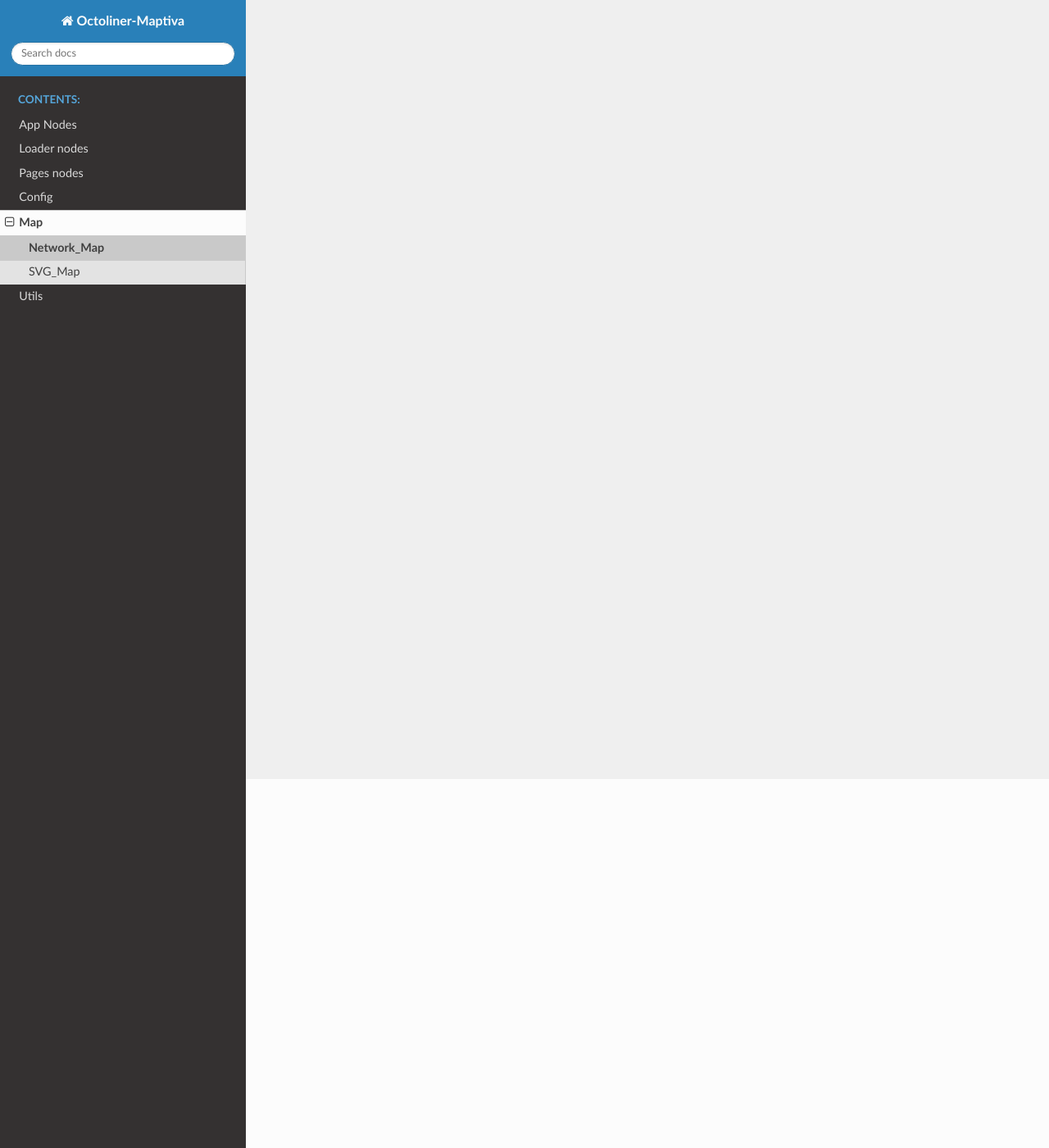
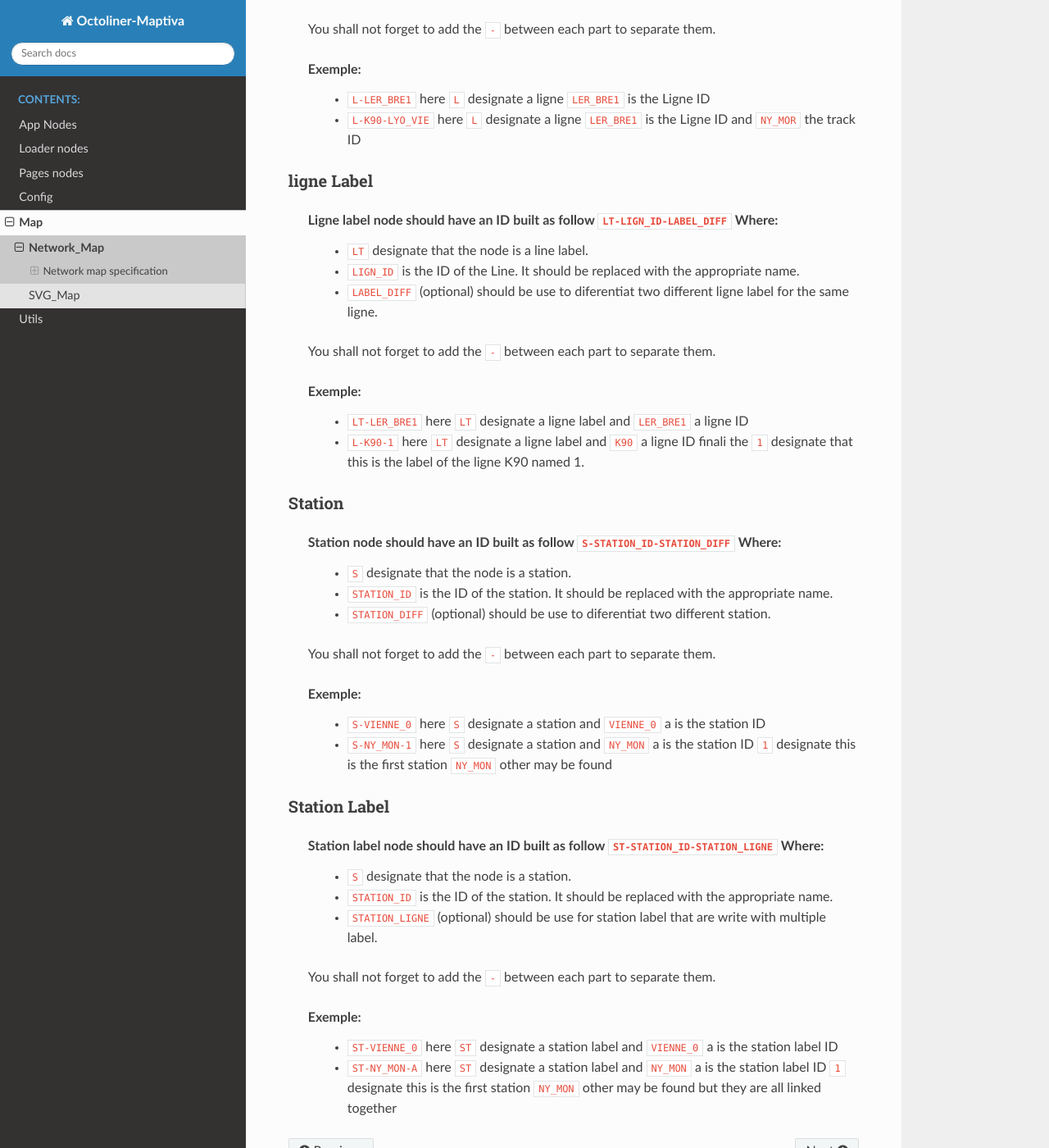
Before and after one commit to leocity207/Mapdiver_NeoBretagne_Data, a Sphinx documentation site: the page built from doc/source/src/map/network-map.rst, in a window 1280 px wide and 1400 px high, scrolled down 450 px. Shown: the whole window at 82% size. Built offline with Sphinx 7.4.7 and the Read the Docs theme 3.1.0, drawn with Linux system fonts in a browser that asks for light colours; some of the changed text lies outside the part shown.

Commit message:
update documentation

```diff
--- a/doc/source/src/map/network-map.rst
+++ b/doc/source/src/map/network-map.rst
@@ -1,5 +1,62 @@
 Network_Map
 ===========
 
-.. js:autoclass:: Network_Map
-   :members:
+#.. js:autoclass:: Network_Map
+#   :members:
+
+
+Network map specification
+-------------------------
+
+
+ligne/track
+^^^^^^^^^^^
+   Ligne node should have an ID built as follow ``L-LIGN_ID-TRACK_ID`` Where:
+      * ``L`` designate that the node is a line.
+      * ``LIGN_ID`` is the ID of the Line. It should be replaced with the appropriate name.
+      * ``TRACK_ID`` (optional) is the ID of the track if it exist. It should be replaced with the appropriate name.
+
+   You shall not forget to add the ``-`` between each part to separate them.
+
+   Exemple:
+      - ``L-LER_BRE1`` here ``L`` designate a ligne ``LER_BRE1`` is the Ligne ID
+      - ``L-K90-LYO_VIE`` here ``L`` designate a ligne ``LER_BRE1`` is the Ligne ID and ``NY_MOR`` the track ID
+
+ligne Label
+^^^^^^^^^^^
+   Ligne label node should have an ID built as follow ``LT-LIGN_ID-LABEL_DIFF`` Where:
+      * ``LT`` designate that the node is a line label.
+      * ``LIGN_ID`` is the ID of the Line. It should be replaced with the appropriate name.
+      * ``LABEL_DIFF`` (optional) should be use to diferentiat two different ligne label for the same ligne.
+
+   You shall not forget to add the ``-`` between each part to separate them.
+
+   Exemple:
+      - ``LT-LER_BRE1`` here ``LT`` designate a ligne label and ``LER_BRE1`` a ligne ID
+      - ``L-K90-1`` here ``LT`` designate a ligne label and ``K90`` a ligne ID finali the ``1`` designate that this is the label of the ligne K90 named 1.
+
+Station
+^^^^^^^
+   Station node should have an ID built as follow ``S-STATION_ID-STATION_DIFF`` Where:
+      * ``S`` designate that the node is a station.
+      * ``STATION_ID`` is the ID of the station. It should be replaced with the appropriate name.
+      * ``STATION_DIFF`` (optional) should be use to diferentiat two different station.
+
+   You shall not forget to add the ``-`` between each part to separate them.
+
+   Exemple:
+      - ``S-VIENNE_0`` here ``S`` designate a station and ``VIENNE_0`` a is the station ID
+      - ``S-NY_MON-1`` here ``S`` designate a station and ``NY_MON`` a is the station ID ``1`` designate this is the first station ``NY_MON`` other may be found
+
+Station Label
+^^^^^^^^^^^^^
+   Station label node should have an ID built as follow ``ST-STATION_ID-STATION_LIGNE`` Where:
+      * ``S`` designate that the node is a station.
+      * ``STATION_ID`` is the ID of the station. It should be replaced with the appropriate name.
+      * ``STATION_LIGNE`` (optional) should be use for station label that are write with multiple label.
+
+   You shall not forget to add the ``-`` between each part to separate them.
+
+   Exemple:
+      - ``ST-VIENNE_0`` here ``ST`` designate a station label and ``VIENNE_0`` a is the station label ID
+      - ``ST-NY_MON-A`` here ``ST`` designate a station label and ``NY_MON`` a is the station label ID ``1`` designate this is the first station ``NY_MON`` other may be found but they are all linked together
--- a/doc/source/src/page/map-page.rst
+++ b/doc/source/src/page/map-page.rst
@@ -2,5 +2,5 @@ Map_Page
 ============
 
 
-.. js:autoclass:: Map_App
+.. js:autoclass:: Map_Page
 	:members:
--- a/doc/source/src/page/page.rst
+++ b/doc/source/src/page/page.rst
@@ -1,5 +1,5 @@
 Page
 ====
 
-.. js:autoclass:: Page
+.. js:autoclass:: page.Page
 	:members:
```
Also changed, not shown: 1 other file.
